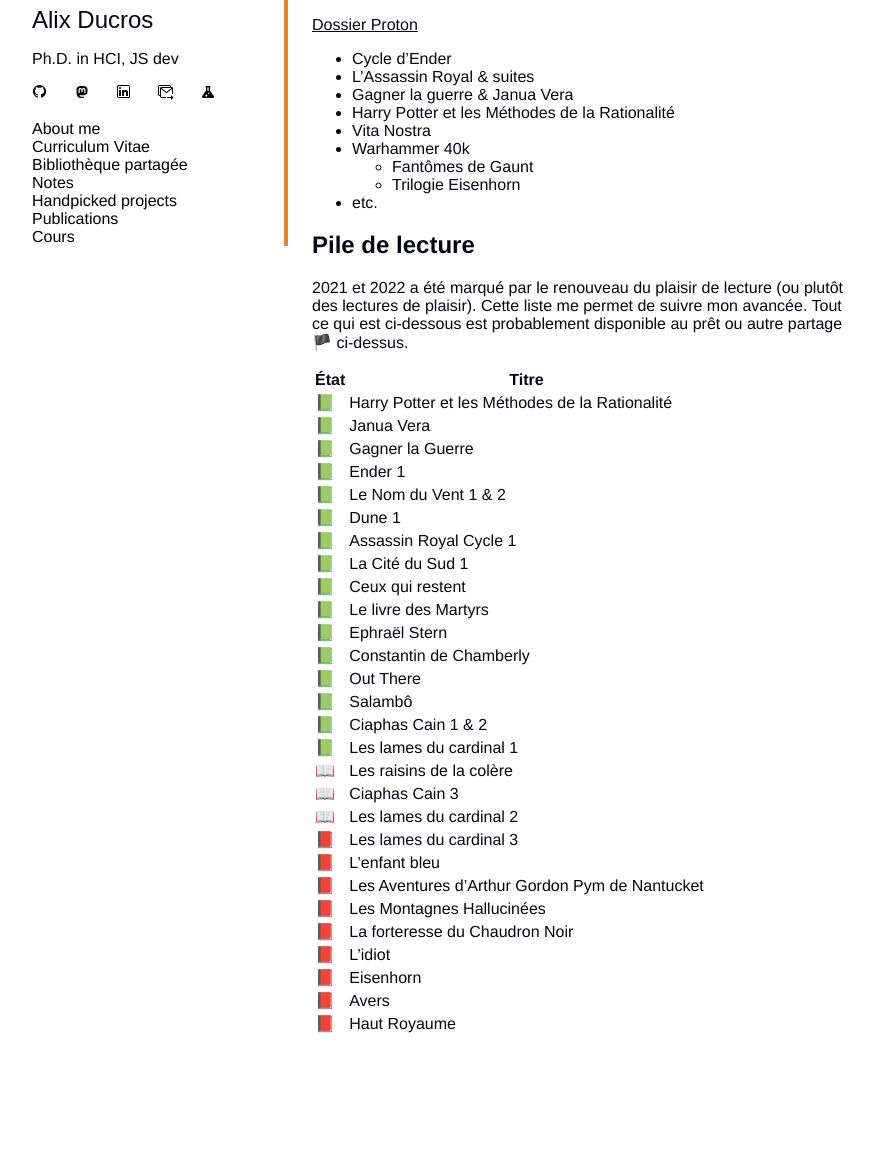
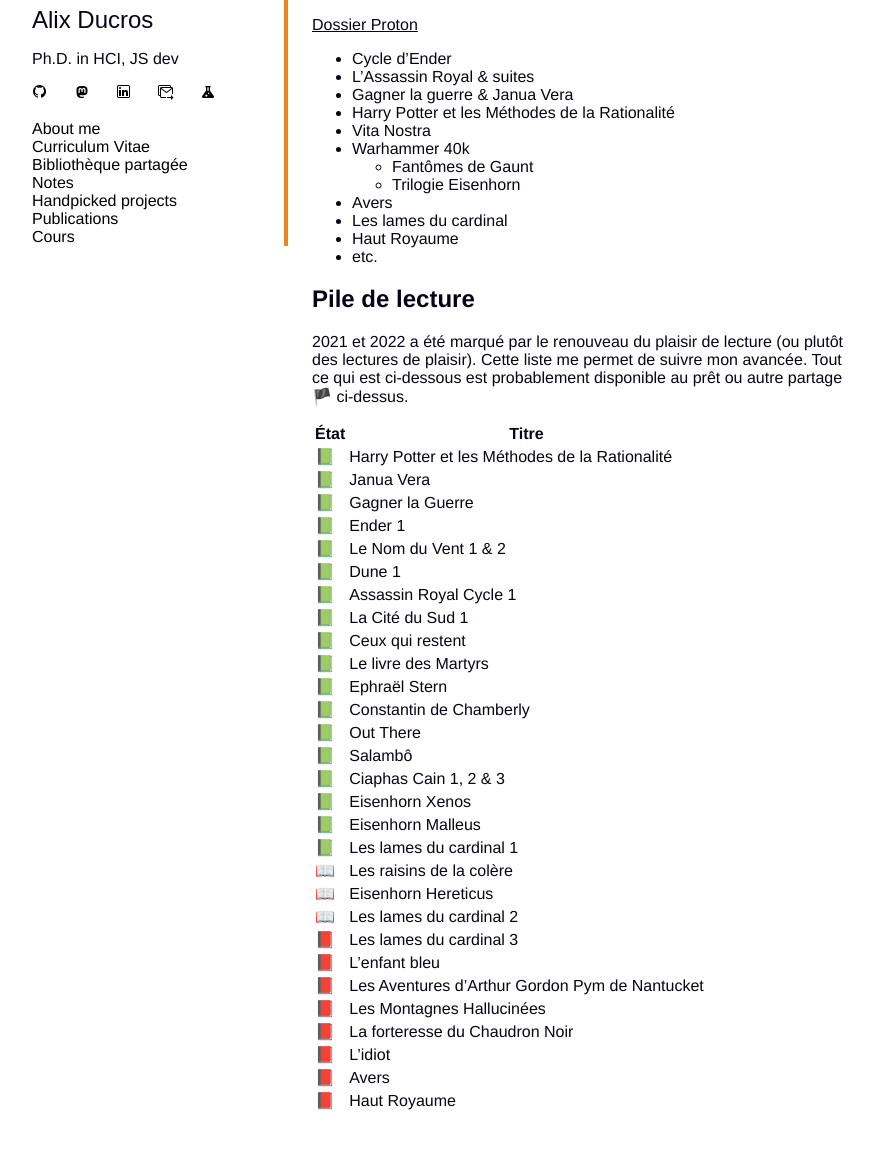
Before and after one commit to Karalix/Karalix.github.io, a Jekyll site: the page built from library.md, in a window 1280 px wide, cut to the strip 314-1507 px from the top of the page. Shown: the top 1149 px of the strip, without its empty margins (72-946 px from the left). Built offline with Jekyll 4.4.1, drawn with Linux system fonts in a browser that asks for light colours; some web fonts are replaced; before the commit the page ends 1430 px from its top, so only the background shows below that.

Commit message:
Update library.md

```diff
--- a/library.md
+++ b/library.md
@@ -21,6 +21,9 @@ Un mot de passe vous est demandé ? C'est `Vivelebrocoli`.
 - Warhammer 40k
   - Fantômes de Gaunt
   - Trilogie Eisenhorn
+- Avers
+- Les lames du cardinal
+- Haut Royaume
 - etc.
 
 ## Pile de lecture
@@ -42,10 +45,12 @@ Un mot de passe vous est demandé ? C'est `Vivelebrocoli`.
 📗 | Constantin de Chamberly
 📗 | Out There
 📗 | Salambô
-📗 | Ciaphas Cain 1 & 2
+📗 | Ciaphas Cain 1, 2 & 3
+📗 | Eisenhorn Xenos
+📗 | Eisenhorn Malleus
 📗 | Les lames du cardinal 1
 📖 | Les raisins de la colère
-📖 | Ciaphas Cain 3
+📖 | Eisenhorn Hereticus
 📖 | Les lames du cardinal 2
 📕 | Les lames du cardinal 3
 📕 | L'enfant bleu
```
Also changed, not shown: other parts of library.md (+0 -1 lines).
